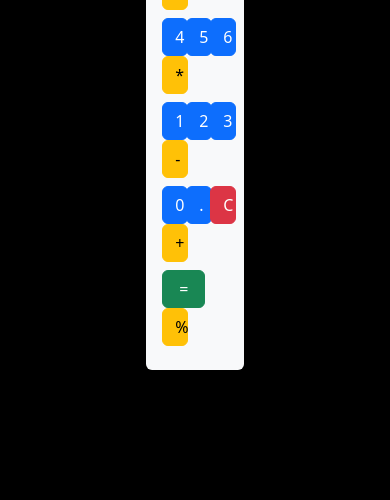
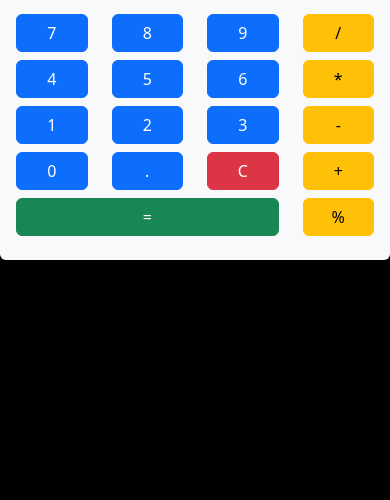
Before and after one commit to Cvidal84/calculadora-boostrap, a plain HTML site: page index.html in a window 390 px wide. Shown: the part 344-844 px from the top of the page. Drawn offline with nearby package versions, Linux system fonts and the light colour scheme.

Commit message:
responsive

```diff
--- a/index.html
+++ b/index.html
@@ -10,7 +10,7 @@
   </head>
   <body class="d-flex justify-content-center align-items-center min-vh-100 bg-black">
 
-    <div class="container w-25 p-3 bg-light rounded">
+    <div class="container p-3 bg-light rounded w-100" style="max-width: 400px;">
       <h2 class="text-center">Calculadora Bootstrap</h2>
 
       <input type="text" id="display" class="form-control form-control-lg text-end mb-3" readonly />
```
